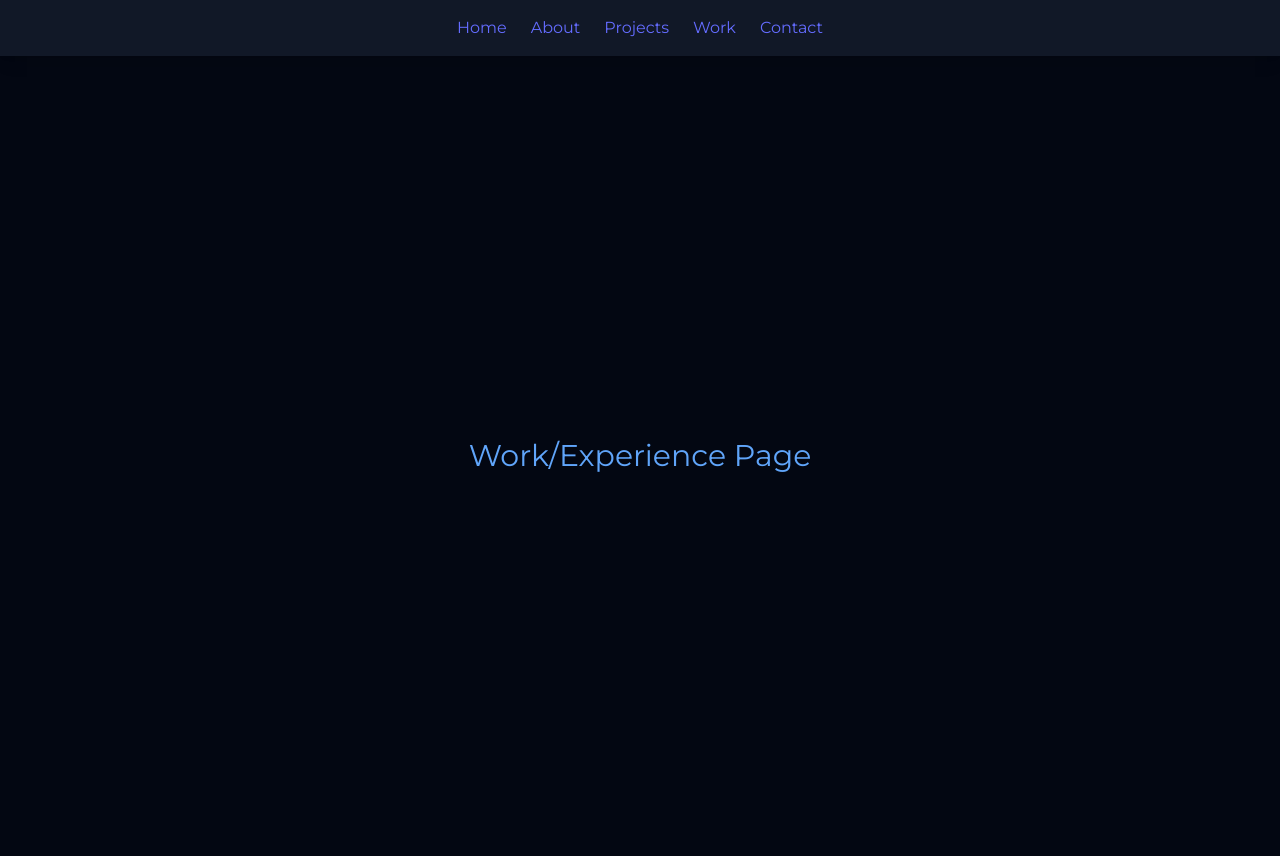
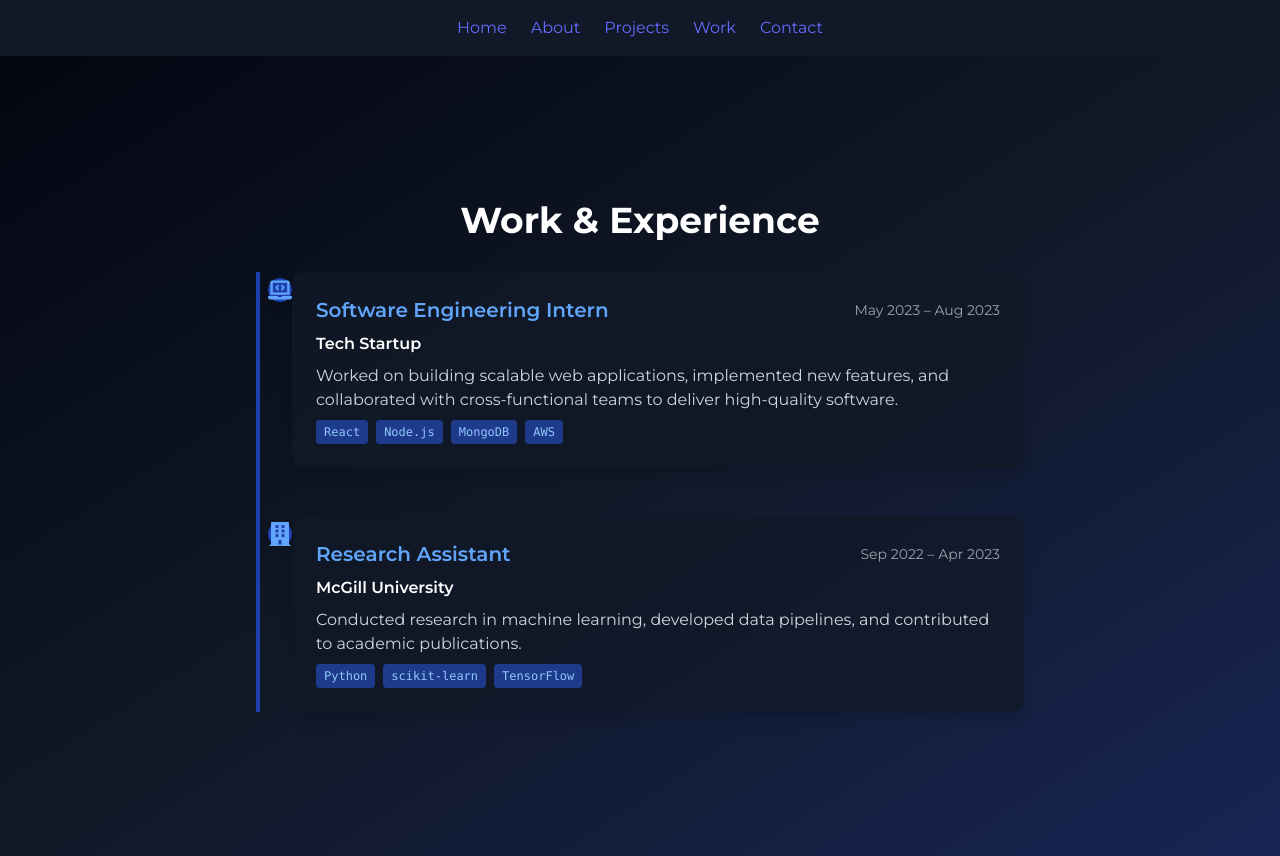
Before and after one commit to rayyankhan47/Rayyan-Khan-Portfolio, a React (Vite) app: page /work in a window 1280 px wide. Built offline with nearby package versions, Linux system fonts and the light colour scheme.

Commit message:
Add Work/Experience timeline section

```diff
--- a/src/pages/Work.tsx
+++ b/src/pages/Work.tsx
@@ -1,9 +1,57 @@
 import React from 'react';
+import { FaBuilding, FaLaptopCode } from 'react-icons/fa';
+
+const experiences = [
+  {
+    role: 'Software Engineering Intern',
+    company: 'Tech Startup',
+    logo: <FaLaptopCode className="text-blue-400 text-2xl" />,
+    dates: 'May 2023 – Aug 2023',
+    description: 'Worked on building scalable web applications, implemented new features, and collaborated with cross-functional teams to deliver high-quality software.',
+    tech: ['React', 'Node.js', 'MongoDB', 'AWS'],
+  },
+  {
+    role: 'Research Assistant',
+    company: 'McGill University',
+    logo: <FaBuilding className="text-blue-400 text-2xl" />,
+    dates: 'Sep 2022 – Apr 2023',
+    description: 'Conducted research in machine learning, developed data pipelines, and contributed to academic publications.',
+    tech: ['Python', 'scikit-learn', 'TensorFlow'],
+  },
+];
 
 const Work: React.FC = () => (
-  <div className="flex items-center justify-center w-full h-full min-h-screen text-3xl text-blue-400">
-    Work/Experience Page
-  </div>
+  <section className="flex flex-col items-center justify-center w-full h-full min-h-screen bg-gradient-to-br from-gray-950 via-gray-900 to-blue-950 px-4 py-12">
+    <div className="max-w-3xl w-full mx-auto">
+      <h2 className="text-3xl md:text-4xl font-bold text-white mb-8 text-center">Work & Experience</h2>
+      <div className="relative border-l-4 border-blue-800 pl-8">
+        {experiences.map((exp, idx) => (
+          <div key={idx} className="mb-12 last:mb-0 relative">
+            <div className="absolute -left-6 top-1.5 bg-blue-800 rounded-full w-6 h-6 flex items-center justify-center shadow-lg">
+              {exp.logo}
+            </div>
+            <div className="bg-gray-900 bg-opacity-80 rounded-xl shadow-lg p-6">
+              <div className="flex flex-col sm:flex-row sm:items-center sm:justify-between mb-2">
+                <h3 className="text-xl font-semibold text-blue-400">{exp.role}</h3>
+                <span className="text-sm text-gray-400 mt-1 sm:mt-0">{exp.dates}</span>
+              </div>
+              <div className="flex items-center gap-2 mb-2">
+                <span className="font-semibold text-white">{exp.company}</span>
+              </div>
+              <p className="text-gray-300 mb-2">{exp.description}</p>
+              {exp.tech && (
+                <div className="flex flex-wrap gap-2 mt-2">
+                  {exp.tech.map((t) => (
+                    <span key={t} className="bg-blue-900 text-blue-300 px-2 py-1 rounded text-xs font-mono">{t}</span>
+                  ))}
+                </div>
+              )}
+            </div>
+          </div>
+        ))}
+      </div>
+    </div>
+  </section>
 );
 
 export default Work;
```
